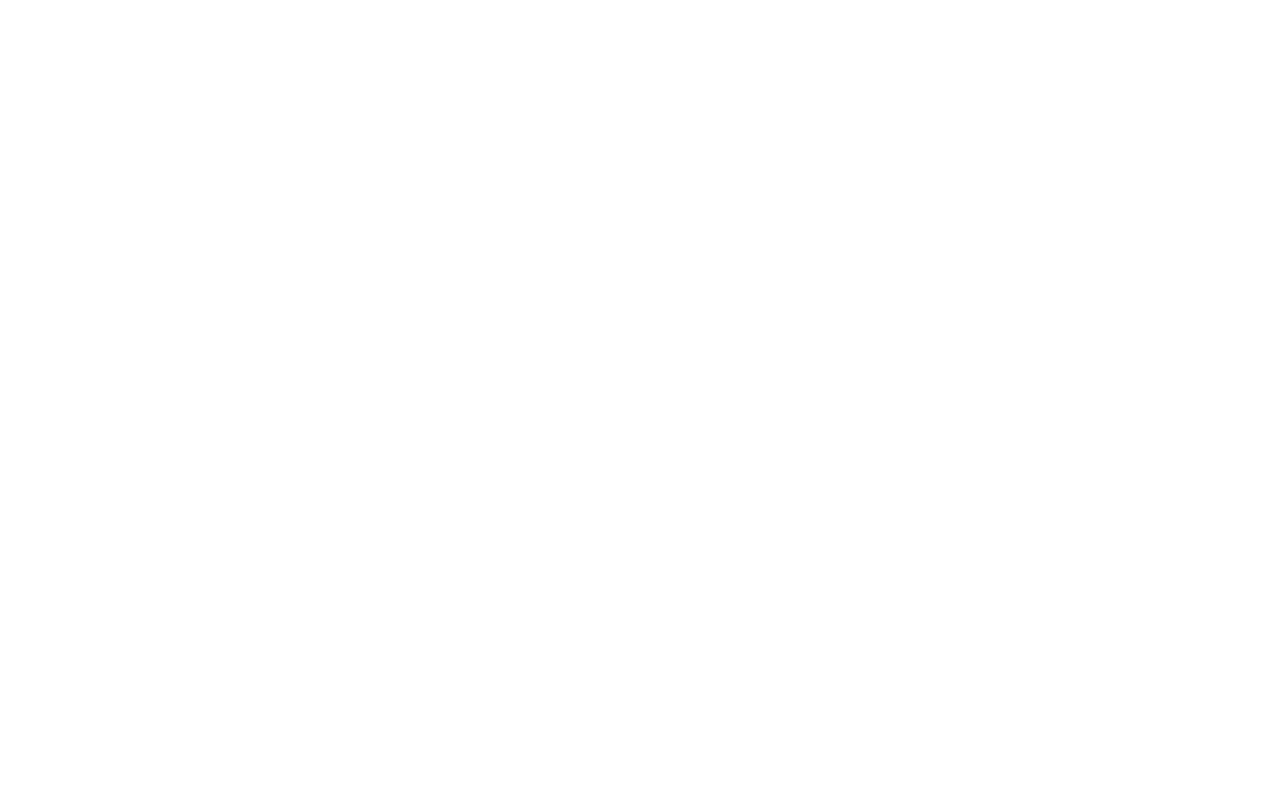
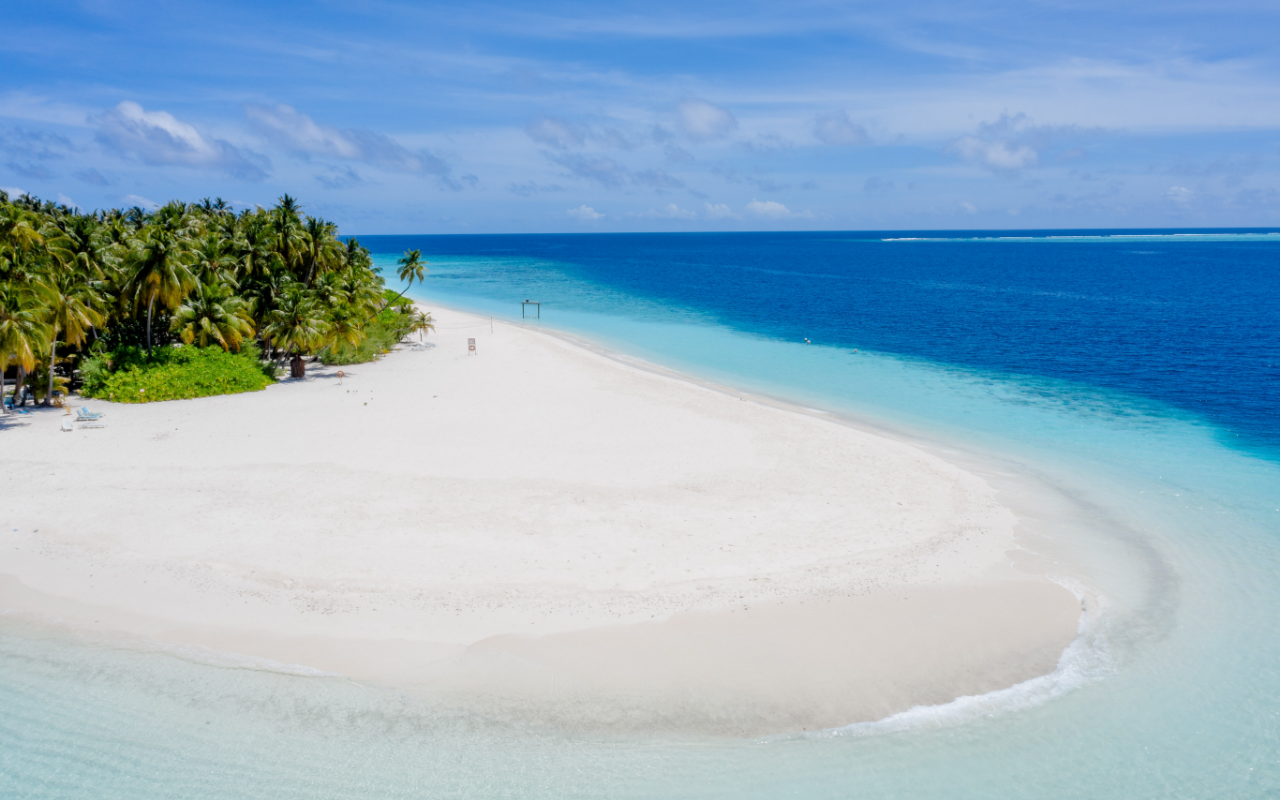
Before and after one commit to ekb1zh/test-beautiful-form, a React (Create React App) app: page / in a window 1280 px wide. Built offline with nearby package versions, Linux system fonts and the light colour scheme.

Commit message:
Add background image

```diff
--- a/src/styles/base.scss
+++ b/src/styles/base.scss
@@ -8,6 +8,19 @@
   box-sizing: inherit;
 }
 
+html,
+body {
+  height: 100%;
+}
+
+#root {
+  height: 100%;
+
+  background-image: url('../images/global-background.jpg');
+  background-size: cover;
+  background-position: center;
+}
+
 button {
   border: none;
   background: none;
```
Also changed, not shown: src/images/global-background.jpg (added).
